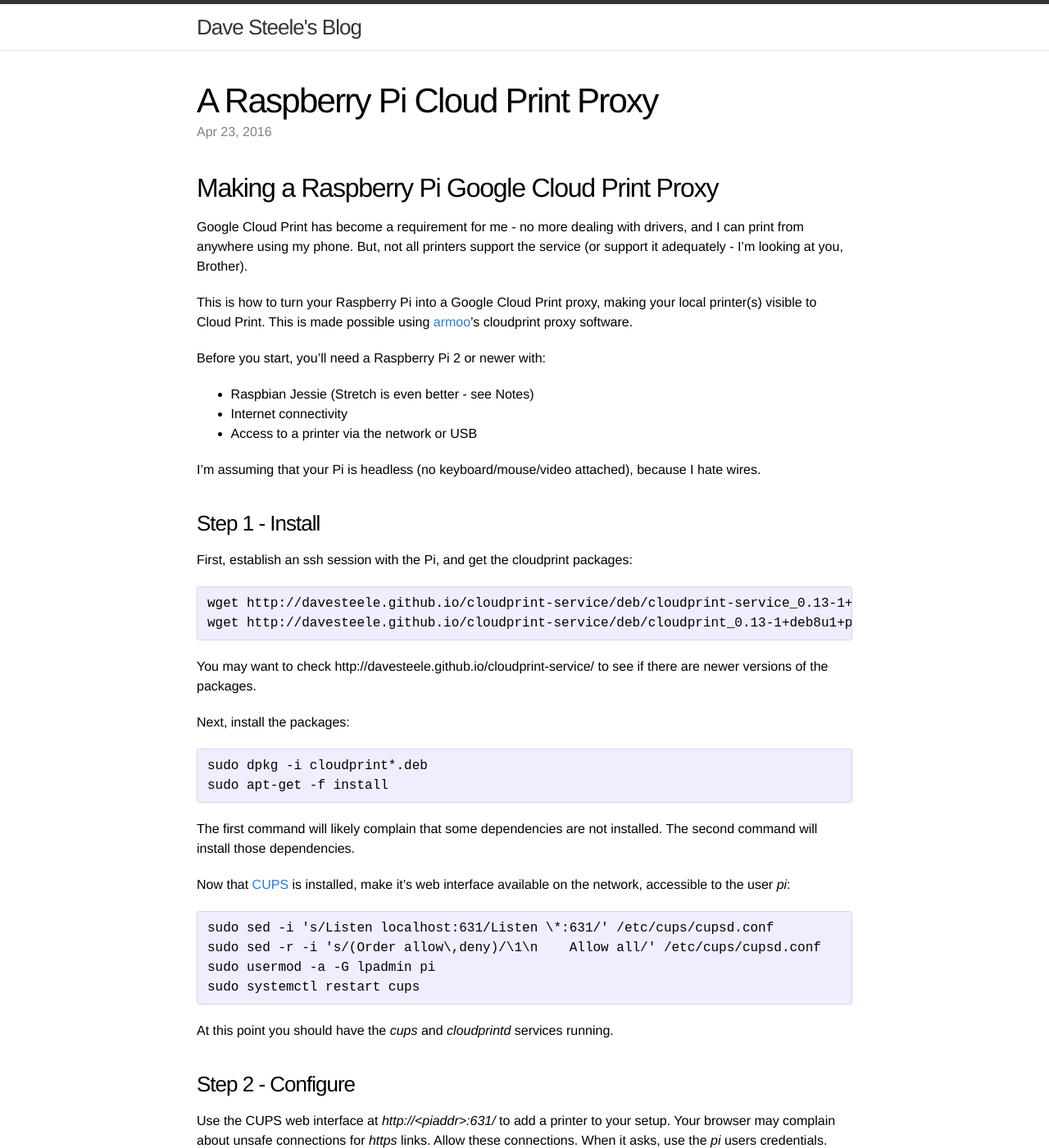
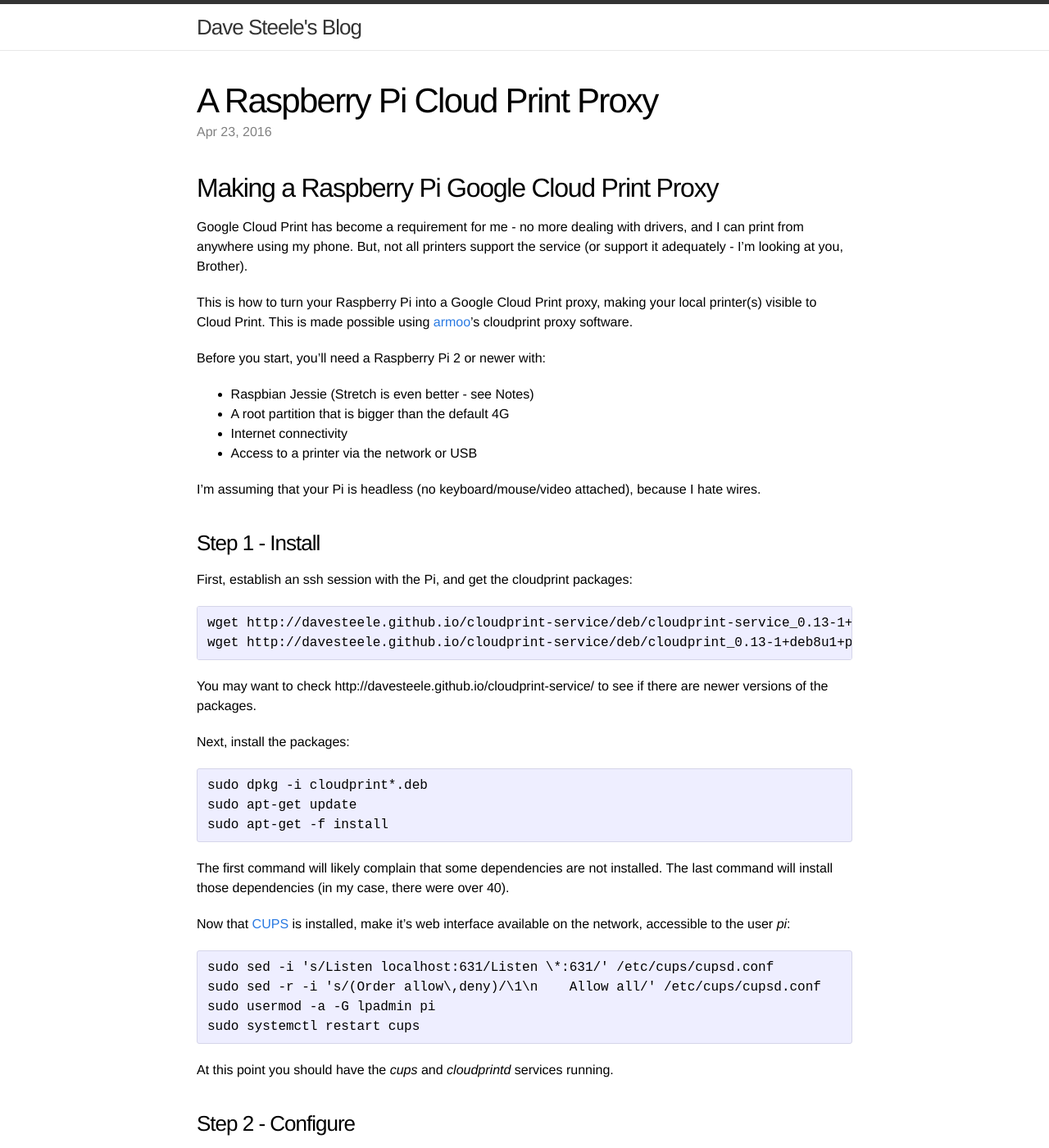
Before and after one commit to davesteele/davesteele.github.io, a Jekyll site: the page built from _posts/2016-04-23-raspberry-pi-cloudprint.markdown, in a window 1280 px wide and 1400 px high. Shown: the whole window at 82% size. Built offline with Jekyll 4.4.1, drawn with Linux system fonts in a browser that asks for light colours; comment, search, counter and statistics services are not loaded.

Commit message:
Cloud print post qa fixes

```diff
--- a/_posts/2016-04-23-raspberry-pi-cloudprint.markdown
+++ b/_posts/2016-04-23-raspberry-pi-cloudprint.markdown
@@ -19,6 +19,7 @@ your local printer(s) visible to Cloud Print. This is made possible using
 Before you start, you'll need a Raspberry Pi 2 or newer with:
 
 * Raspbian Jessie (Stretch is even better - see Notes)
+* A root partition that is bigger than the default 4G
 * Internet connectivity
 * Access to a printer via the network or USB
 
@@ -38,10 +39,12 @@ if there are newer versions of the packages.
 Next, install the packages:
 
     sudo dpkg -i cloudprint*.deb
+    sudo apt-get update
     sudo apt-get -f install
 
 The first command will likely complain that some dependencies are not
-installed. The second command will install those dependencies.
+installed. The last command will install those dependencies (in my case,
+there were over 40).
 
 Now that [CUPS](https://www.cups.org/) is installed, make it's web interface
 available on the network, accessible to the user _pi_:
```
